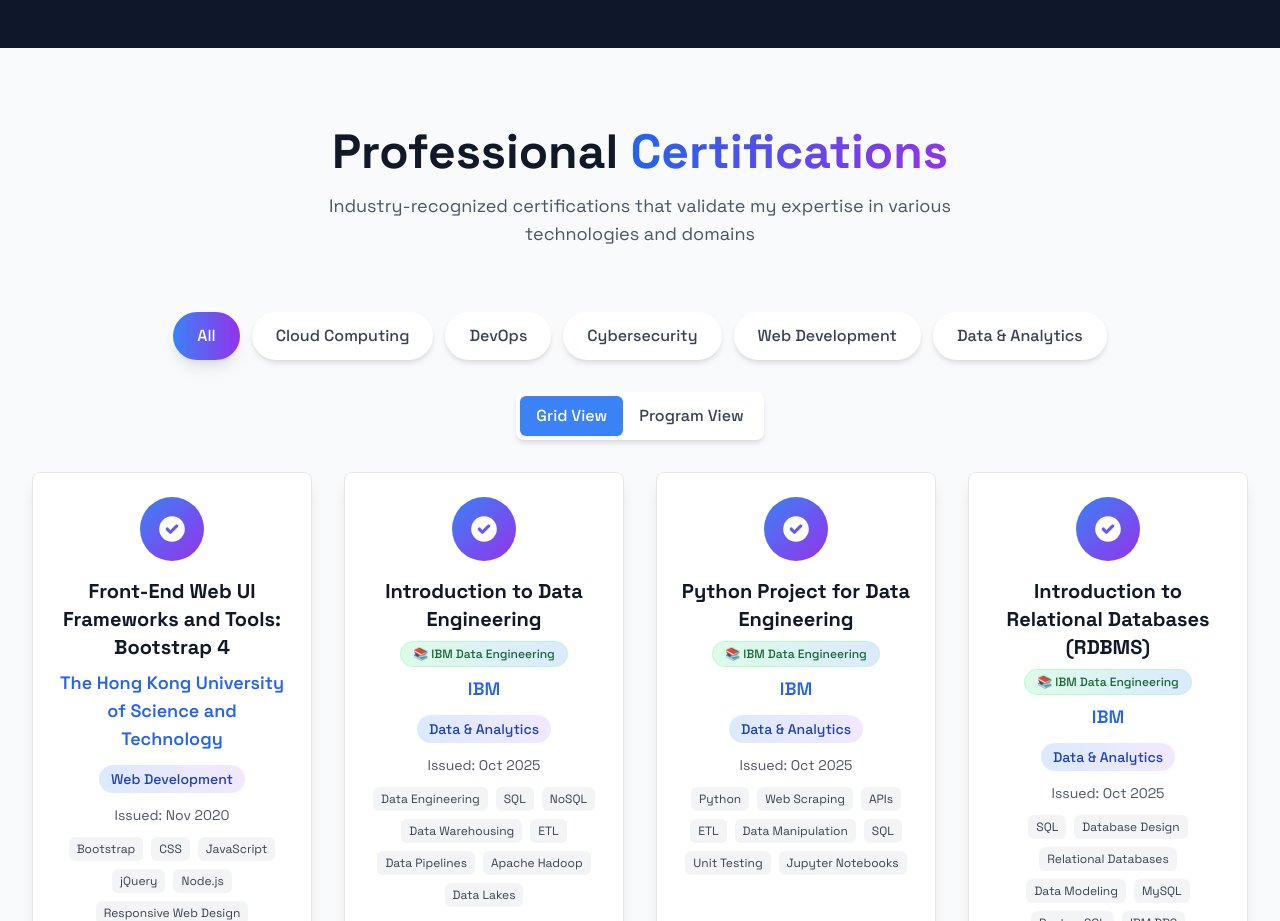
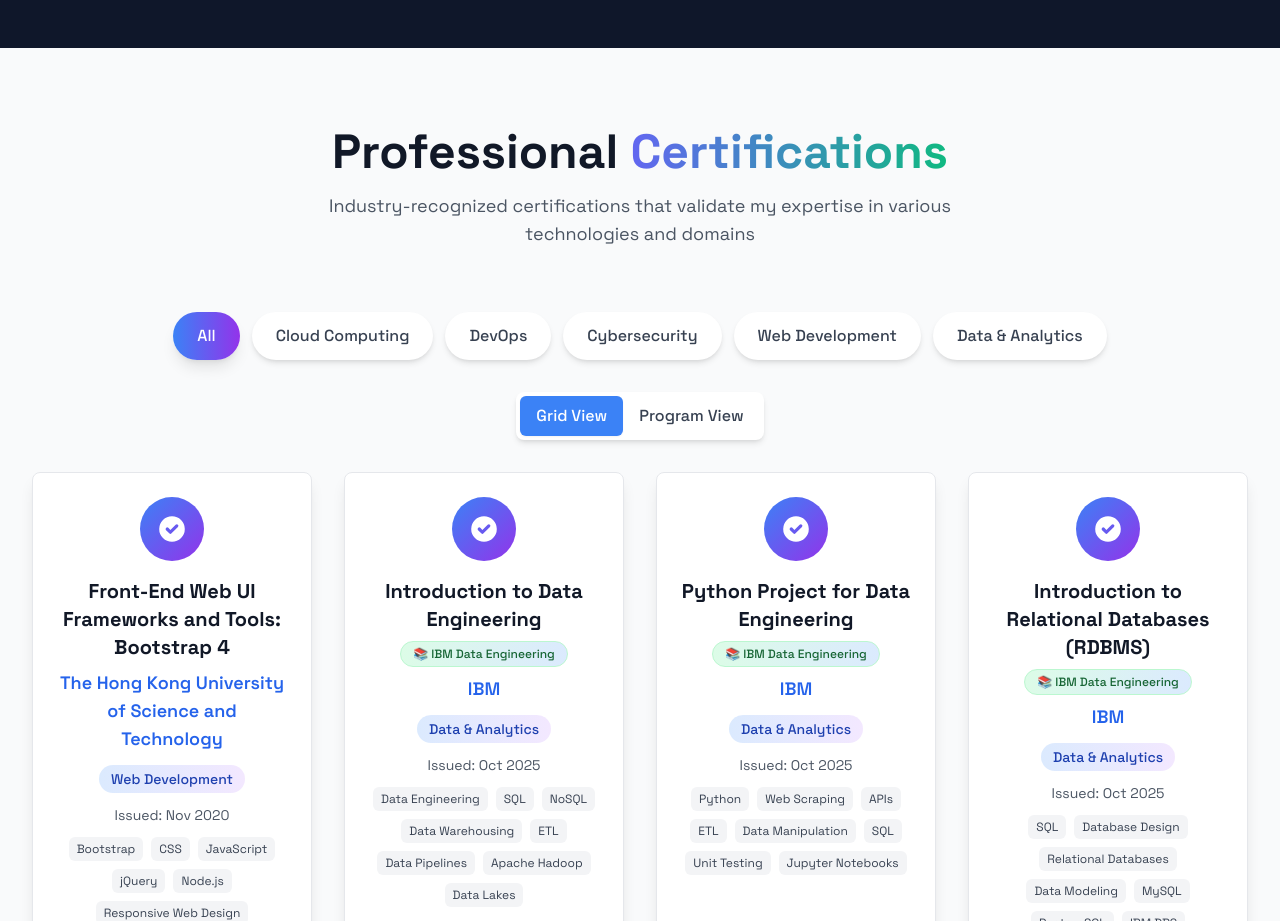
Before and after one commit to vezzil/Portfolio-Lukman, a Vue app: page / in a window 1280 px wide. Shown: the part 3700-4621 px from the top of the page. Built offline with nearby package versions, Linux system fonts and the light colour scheme.

Commit message:
Refactor certifications heading gradient style
Replaces inline gradient classes with a 'gradient-text' class for the certifications heading, improving maintainability and consistency of the gradient styling.

```diff
--- a/src/components/Certifications/Certifications.vue
+++ b/src/components/Certifications/Certifications.vue
@@ -5,9 +5,7 @@
       <div class="text-center mb-16">
         <h2 class="text-4xl lg:text-5xl font-bold text-gray-900 dark:text-white mb-4">
           Professional
-          <span class="bg-gradient-to-r from-blue-600 to-purple-600 bg-clip-text text-transparent">
-            Certifications
-          </span>
+          <span class="gradient-text"> Certifications </span>
         </h2>
         <p class="text-lg text-gray-600 dark:text-gray-400 max-w-2xl mx-auto">
           Industry-recognized certifications that validate my expertise in various technologies and
```
